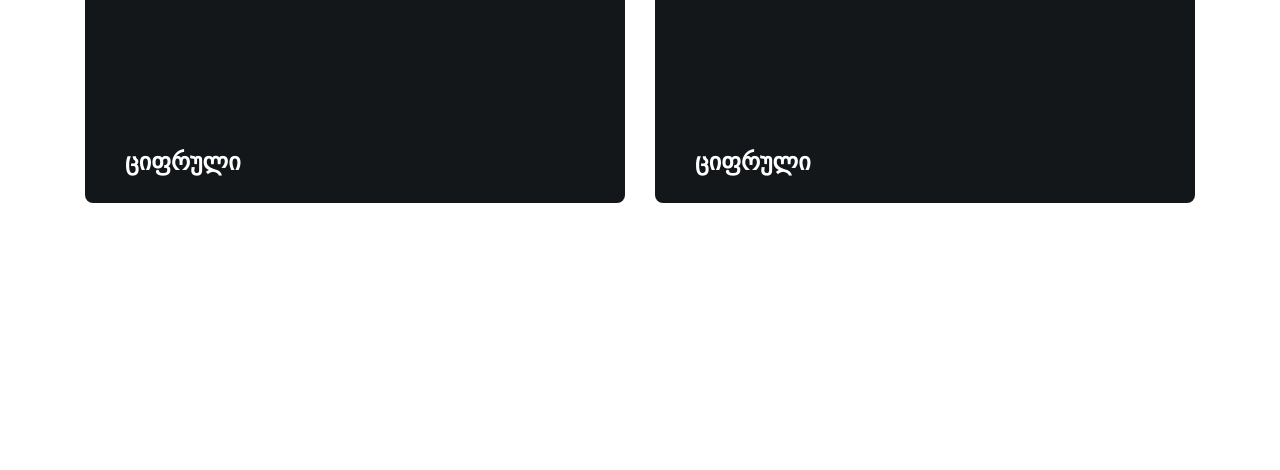
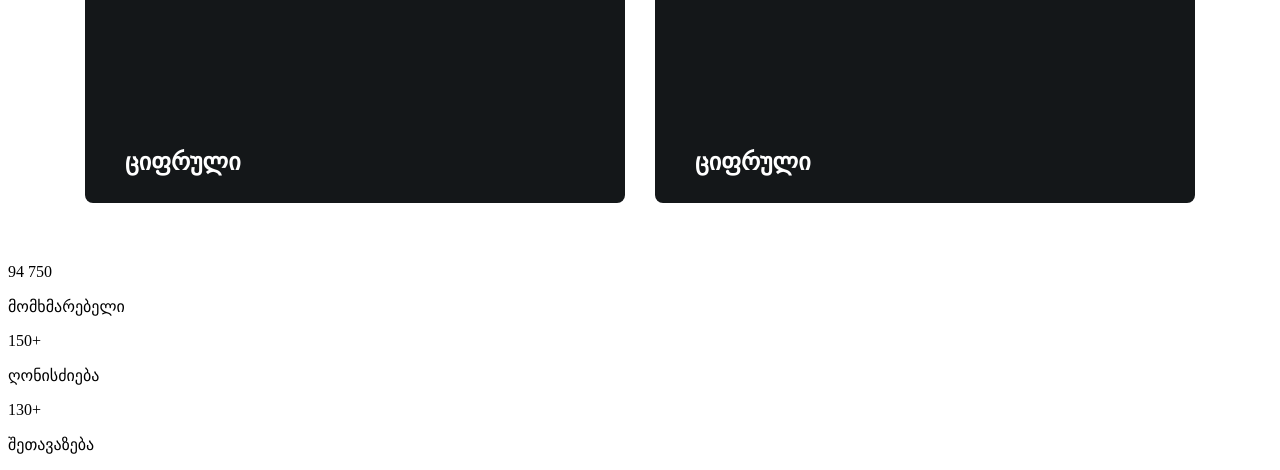
Before and after one commit to beka-ab/ReactAccTBC, a plain HTML site: page index.html in a window 1280 px wide. Shown: the part 1112-1582 px from the top of the page. Before the commit the page ends 1383 px from the top, so only its background shows below. Drawn offline with Linux system fonts and the light colour scheme.

```diff
--- a/index.html
+++ b/index.html
@@ -554,6 +554,26 @@
         </div>
       </div>
     </section>
+    <section class="sec_fourth_numbers">
+      <div class="global_padding">
+        <div class="number_container">
+          <div class="numbers">
+            <div class="numbers_item">
+              <div class="numbers_number">94 750</div>
+              <p>მომხმარებელი</p>
+            </div>
+            <div class="numbers_item">
+              <div class="numbers_number">150+</div>
+              <p>ღონისძიება</p>
+            </div>
+            <div class="numbers_item">
+              <div class="numbers_number">130+</div>
+              <p>შეთავაზება</p>
+            </div>
+          </div>
+        </div>
+      </div>
+    </section>
     <script src="./javascript/burger.js"></script>
     <script src="./javascript/dropped.js"></script>
   </body>
```
